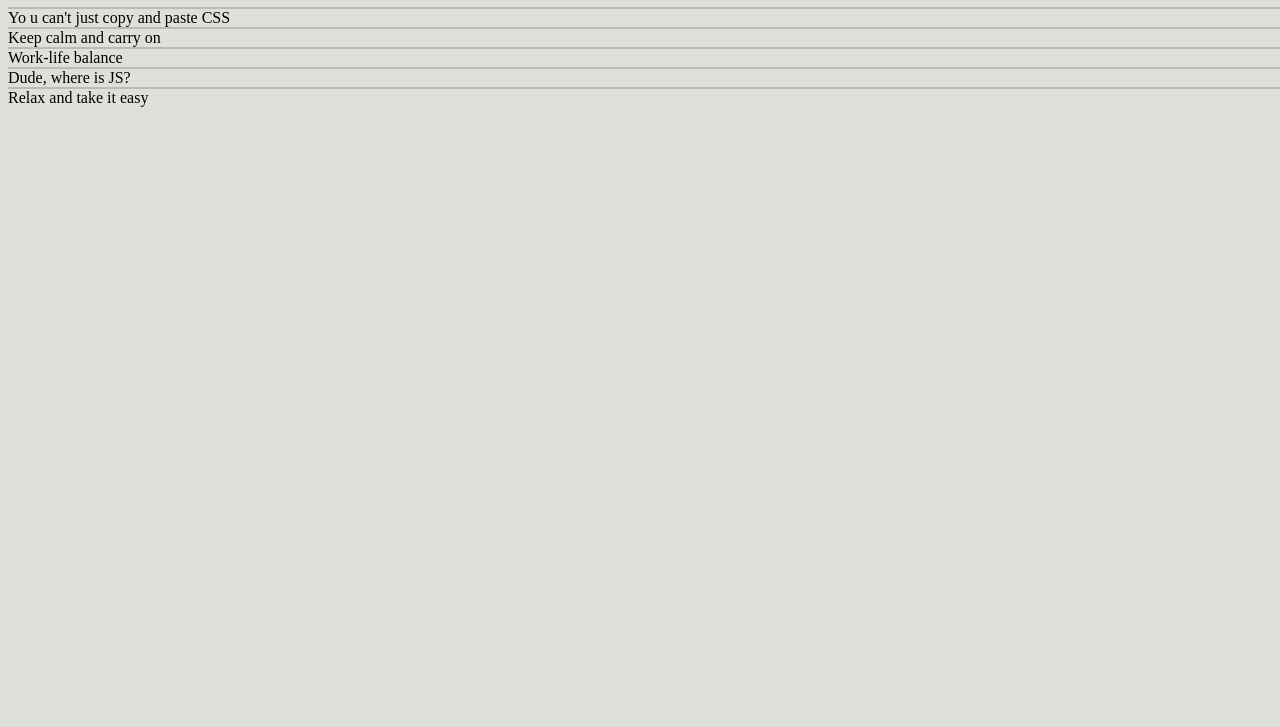
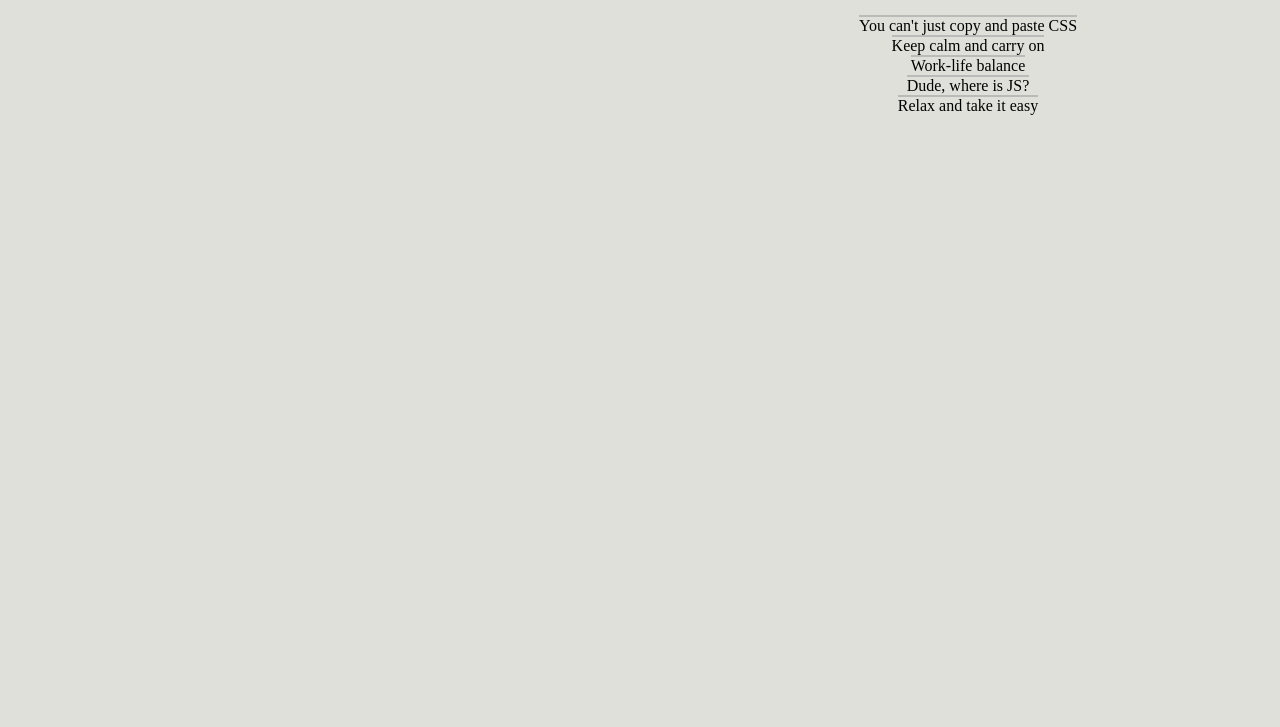
Before and after one commit to sqquirrel/cssBayan, a plain HTML site: page index.html in a window 1280 px wide. Shown: the part 73-800 px from the top of the page. Drawn offline with Linux system fonts and the light colour scheme.

Commit message:
docs: some text added((

```diff
--- a/index.css
+++ b/index.css
@@ -1,11 +1,20 @@
 body {
     background-color: rgb(224, 224, 219);
 }
-.wrapper {
+.content {
     margin: 0 auto;
     width: 1920px;
+    display: flex;
+    flex-direction: column;
+    justify-content: space-between;
+    align-content: space-between;
+    align-items: end;
 }
 .meme {
     margin:  0 auto;
     border-top: 2px solid rgb(188, 185, 185);
+    height: ;
 }
+.content:hover {
+    background-color: rgb(62, 54, 131);
+}
--- a/index.html
+++ b/index.html
@@ -11,7 +11,7 @@
     <div class="wrapper">
         <div class="content">
             <div class="header"><h1>CSS Bayan</h1></div>
-            <div class="meme meme1">Yo u can't just copy and paste CSS</div>
+            <div class="meme meme1">You can't just copy and paste CSS</div>
             <div class="meme">Keep calm and carry on</div>
             <div class="meme">Work-life balance</div>
             <div class="meme">Dude, where is JS?</div>
```
